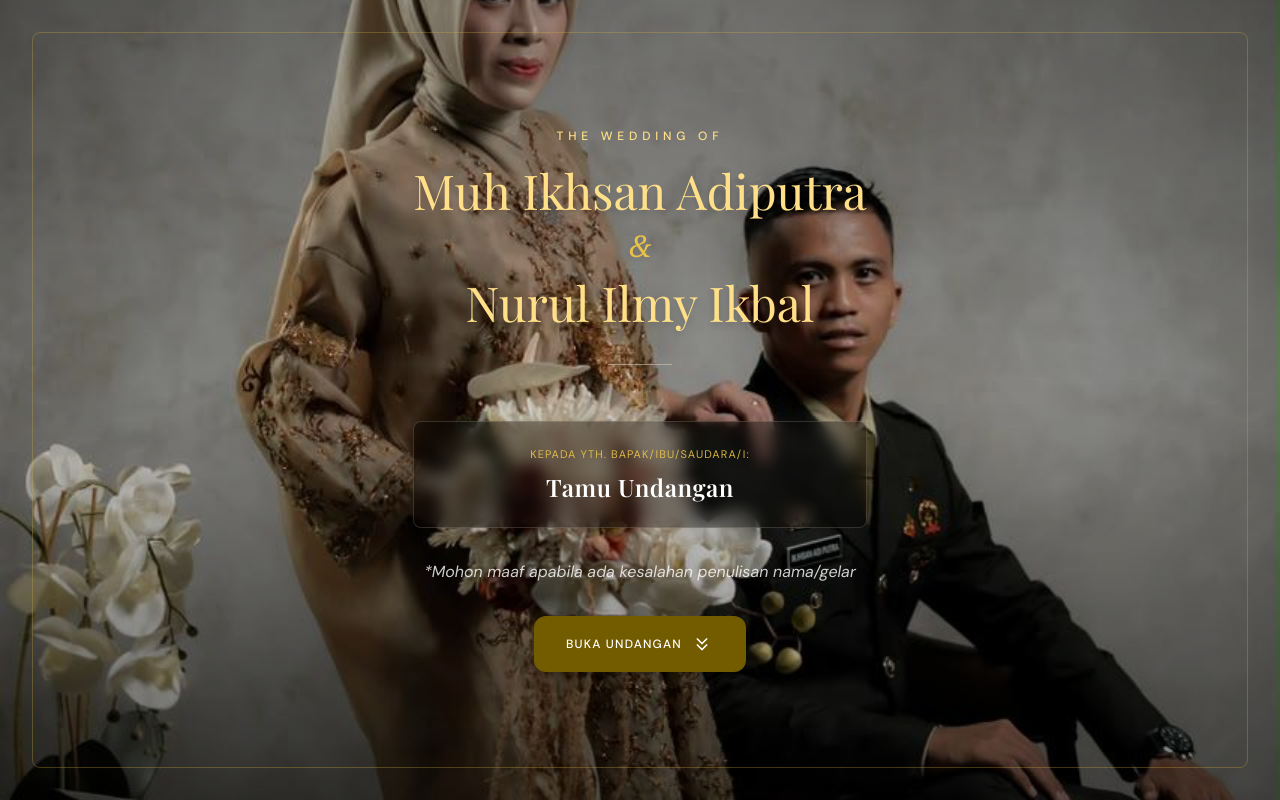
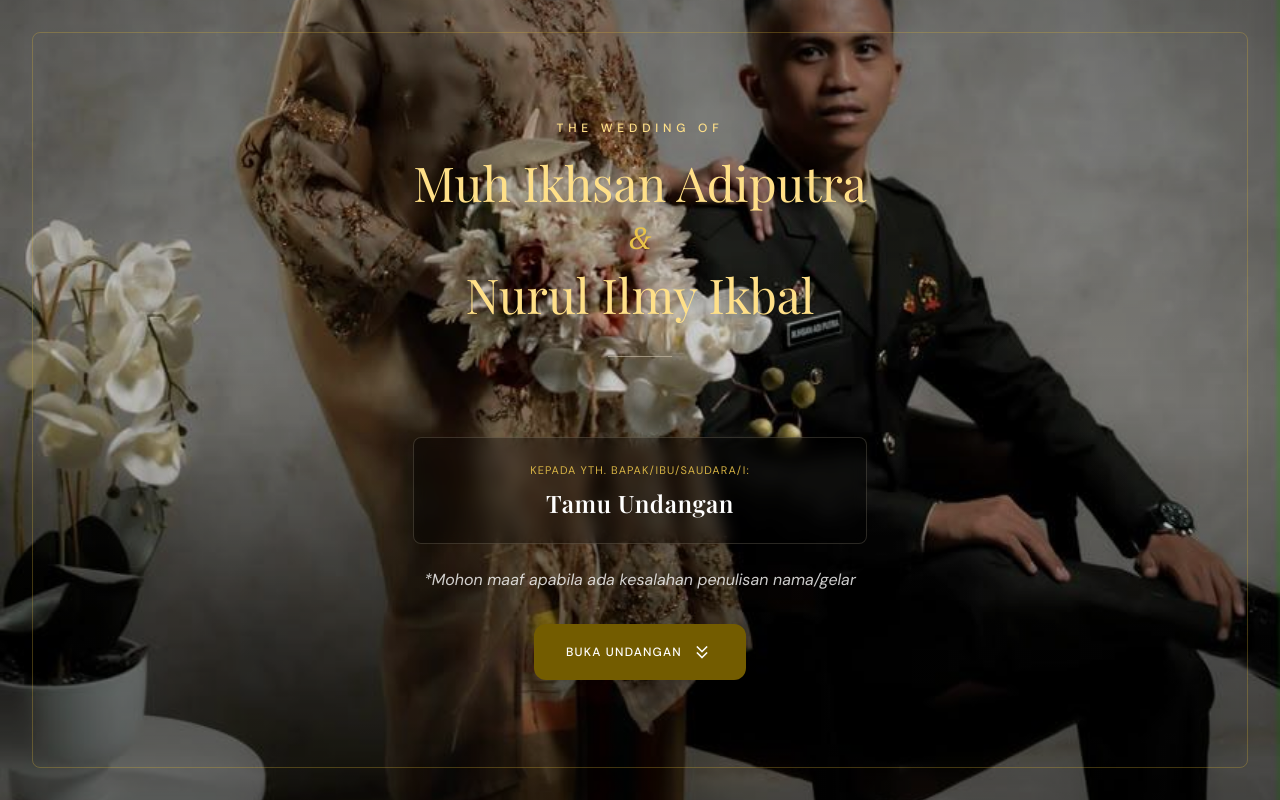
Before and after one commit to rahmannilma/undangan-, a React (Vite) app: page / in a window 1280 px wide. Built offline with nearby package versions, Linux system fonts and the light colour scheme; a web font is replaced by a local one.

Commit message:
Shift background higher and push guest card lower

```diff
--- a/src/components/Cover.jsx
+++ b/src/components/Cover.jsx
@@ -15,7 +15,7 @@ export default function Cover({ onOpen }) {
       {/* Background Image with blur & dark overlay */}
       <div className="absolute inset-0 z-0">
         <img
-          className="w-full h-full object-cover object-[center_65%] md:object-[center_70%] brightness-[0.85]"
+          className="w-full h-full object-cover object-[center_90%] md:object-[center_90%] brightness-[0.85]"
           src="/foto1.jpeg"
           alt="Wedding Venue Background"
         />
@@ -39,7 +39,7 @@ export default function Cover({ onOpen }) {
 
         <div className="w-16 h-px bg-outline-variant/60 my-6"></div>
 
-        <div className="bg-black/30 backdrop-blur-sm p-6 rounded-xl border border-outline-variant/20 mt-8 mb-8 w-full">
+        <div className="bg-black/30 backdrop-blur-sm p-6 rounded-xl border border-outline-variant/20 mt-14 mb-6 w-full">
           <p className="font-label-caps text-[11px] tracking-widest text-primary-fixed-dim/90 mb-2">
             KEPADA YTH. BAPAK/IBU/SAUDARA/I:
           </p>
```
